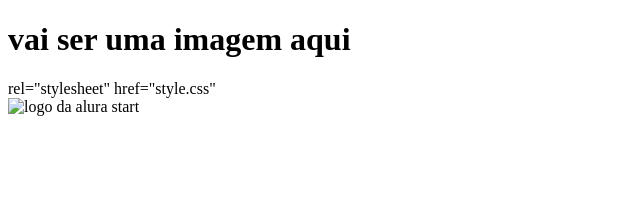
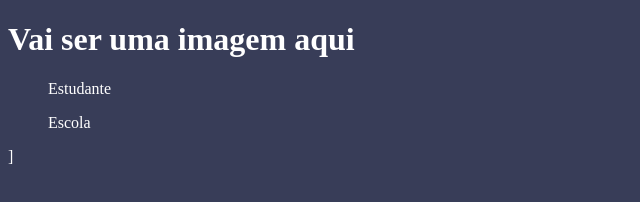
Before and after one commit to NathanRibeirodaSilvaaa/escola-teste, a plain HTML site: page index.html in a window 1280 px wide. Shown: the whole page, without its empty margins (0-640 px from the left). Drawn offline with Linux system fonts and the light colour scheme.

Commit message:
Add files via upload

```diff
--- a/index.html
+++ b/index.html
@@ -2,16 +2,17 @@
 <html lang="en">
 <head>
     <meta charset="UTF-8">
-    <meta name="viewport" content="width=>, initial-scale=1.0">
+    <meta http-equiv="X-UA-Compatible" content="IE=edge">
+    <meta name="viewport" content="width=device-width, initial-scale=1.0">
     <title>Document</title>
 </head>
 <body>
-    <h1> vai ser uma imagem aqui</h1>
-<title>Document</title>
+    <header>
+    <h1> Vai ser uma imagem aqui</h1>
+    <ul>Estudante</ul>
+    <ul>Escola</ul>
+    </header>
 </body>
-<title>Document</title>
-<link> rel="stylesheet" href="style.css"
-    <header>
-        <img src="./img/alurastart logo l.png" alt="logo da alura start">
-</body>
+<title>Document</title>]
+ <link rel="stylesheet" href="style.css">
 </html>
--- a/style.css
+++ b/style.css
@@ -1 +1,2 @@
-body { background-color: #383D58;}
+body {background-color: #383D58;
+color: white;}
```
